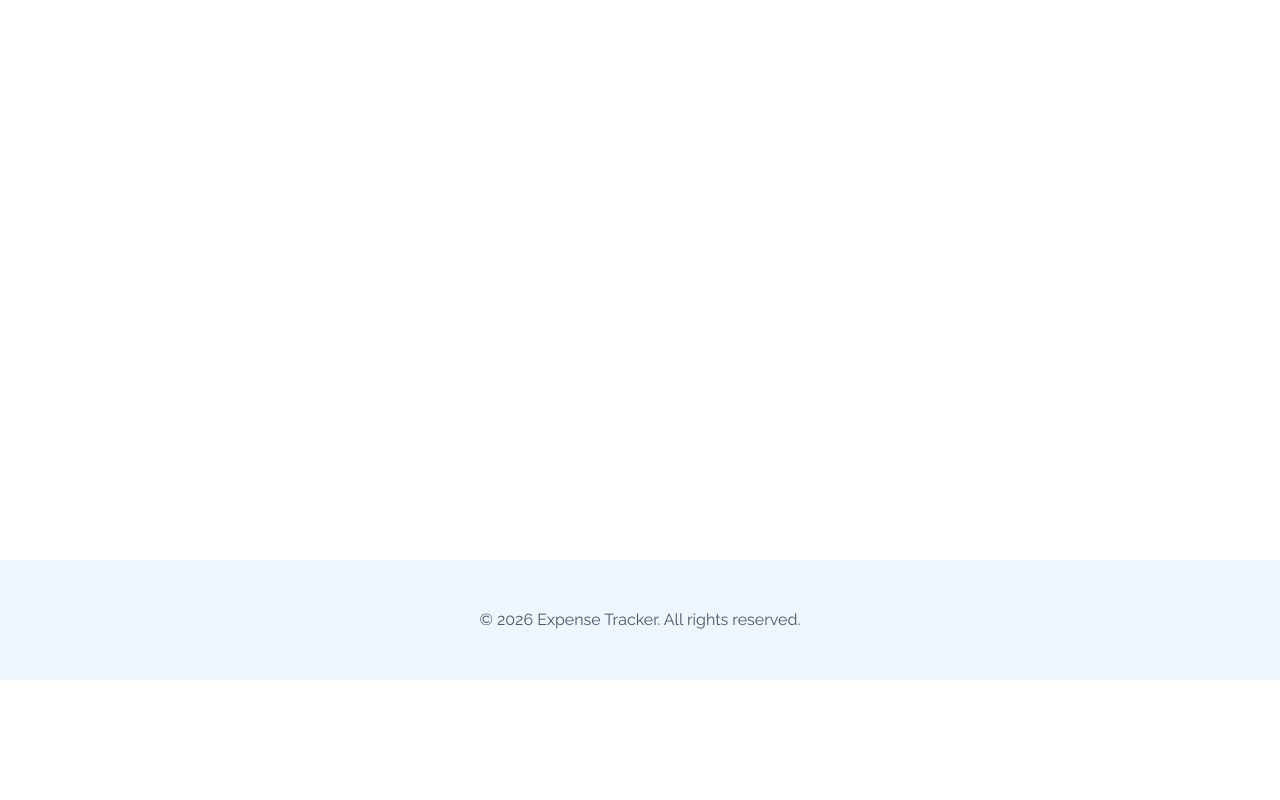
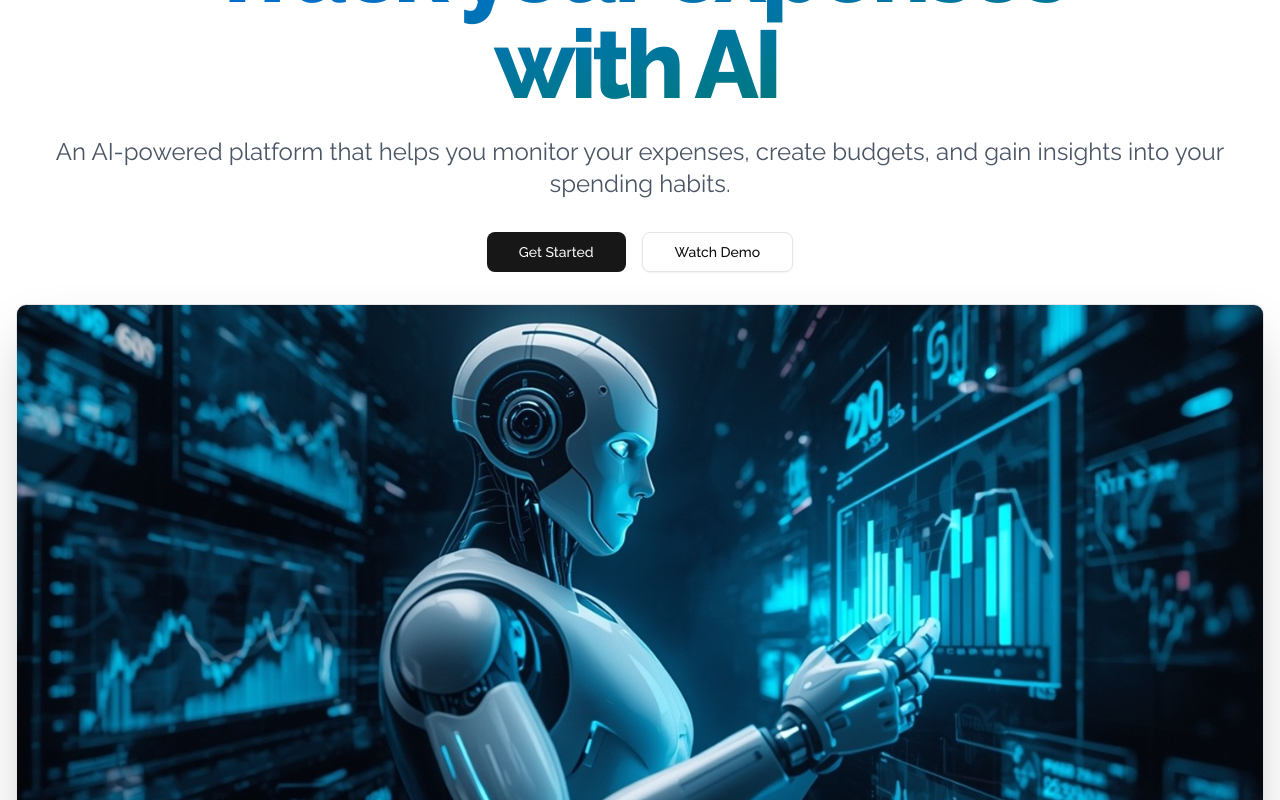
Before and after one commit to Dragneel1337/ExpenseTracker, a Next.js app: page / in a window 1280 px wide. Shown: the part 240-1040 px from the top of the page. Before the commit the page ends 920 px from the top, so only its background shows below. Built offline with nearby package versions, Linux system fonts and the light colour scheme; no server answers.

Commit message:
hero section start

```diff
--- a/app/globals.css
+++ b/app/globals.css
@@ -119,7 +119,15 @@
   * {
     @apply border-border outline-ring/50;
   }
+
   body {
     @apply bg-background text-foreground;
   }
 }
+
+@layer utilities {
+
+  .gradient-hero-title {
+    @apply bg-linear-to-br from-blue-600 to-emerald-700 font-extrabold tracking-tighter pr-2 pb-2 text-transparent bg-clip-text
+  }
+}
--- a/app/layout.tsx
+++ b/app/layout.tsx
@@ -21,7 +21,7 @@ export default function RootLayout({
 }>) {
 	return (
 		<ClerkProvider>
-			<html lang="en">
+			<html lang="en" className="scroll-smooth h-full">
 				<body className={`${raleway.className}`}>
 					<Header />
 					<main className="min-h-screen">{children}</main>
--- a/app/page.tsx
+++ b/app/page.tsx
@@ -1,9 +1,9 @@
-import { Button } from '@/components/ui/button';
+import Hero from '@/components/Hero';
 
 export default function Home() {
 	return (
-		<Button variant="destructive" className="my-50">
-			HI
-		</Button>
+		<div className="mt-40">
+			<Hero />
+		</div>
 	);
 }
--- /dev/null
+++ b/components/Hero.tsx
@@ -0,0 +1,71 @@
+'use client';
+
+import { useEffect, useRef } from 'react';
+import Link from 'next/link';
+import Image from 'next/image';
+import { Button } from './ui/button';
+
+const Hero = () => {
+	const imageRef = useRef<HTMLDivElement>(null);
+
+	useEffect(() => {
+		const imageElement = imageRef.current;
+
+		const handleScroll = () => {
+			const scrollPosition = window.scrollY;
+			const scrollThreshold = 200;
+
+			if (scrollPosition > scrollThreshold) {
+				imageElement?.classList.add('scroll-hero-image');
+			} else {
+				imageElement?.classList.remove('scroll-hero-image');
+			}
+		};
+
+		window.addEventListener('scroll', handleScroll);
+
+		return () => {
+			window.removeEventListener('scroll', handleScroll);
+		};
+	}, []);
+
+	return (
+		<div className="pb-20 px-4">
+			<div className="container mx-auto text-center">
+				<h1 className="text-5xl md:text-7xl lg:text-8xl gradient-hero-title">
+					Track your expenses <br /> with AI
+				</h1>
+				<p className="text-xl md:text-2xl text-gray-600 mb-8  mx-auto pt-4">
+					{' '}
+					An AI-powered platform that helps you monitor your expenses, create budgets, and gain insights into your
+					spending habits.
+				</p>
+				<div className="flex justify-center gap-4 mb-8">
+					<Link href="/dashboard">
+						<Button variant="default" className="px-8" size="lg">
+							Get Started
+						</Button>
+					</Link>
+					<Link href="/dashboard">
+						<Button variant="outline" className="px-8" size="lg">
+							Watch Demo
+						</Button>
+					</Link>
+				</div>
+				<div ref={imageRef} className="hero-image-wrapper">
+					<div>
+						<Image
+							src="/hero.jpg"
+							alt="Hero Image"
+							width={1280}
+							height={720}
+							priority
+							className="rounded-lg shadow-2xl border mx-auto"
+						/>
+					</div>
+				</div>
+			</div>
+		</div>
+	);
+};
+export default Hero;
```
Also changed, not shown: public/hero.jpg (added).
